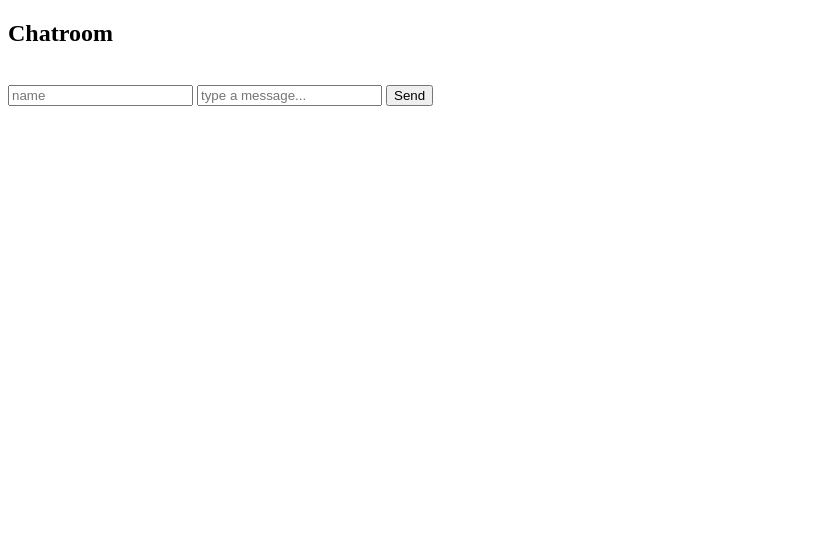
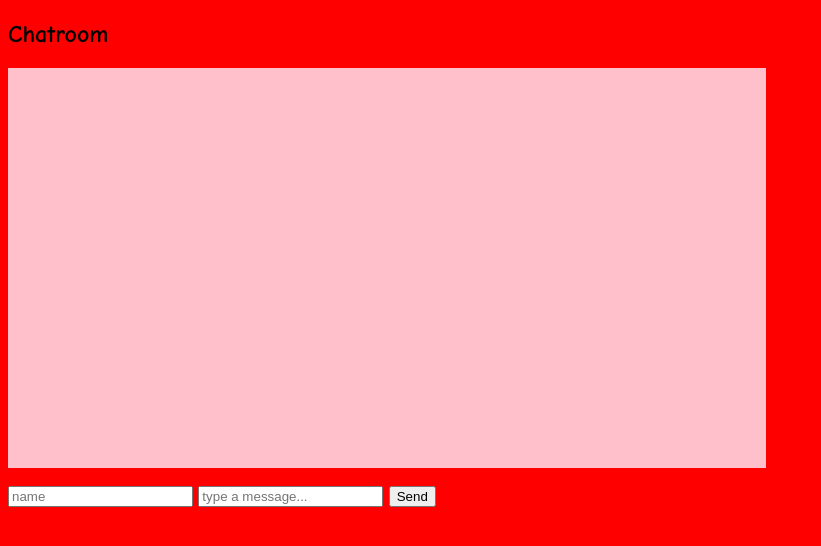
Before and after one commit to laurenawilkinson/meow-meow-chat, a website: page public/index.html in a window 1280 px wide. Shown: the whole page, without its empty margins (0-821 px from the left). Drawn offline with Linux system fonts and the light colour scheme.

Commit message:
making it w0rk

```diff
--- a/index.html
+++ b/public/index.html
@@ -1,8 +1,13 @@
 <!DOCTYPE html>
 <html>
     <head>
+        <meta name="viewport" content="width=device-width, initial-scale=1.0">
         <title>Chatroom</title>
+        <link rel="stylesheet" href="styles.css" type="text/css">
     </head>
+    <style>
+
+    </style>
     <body>
         <h2>Chatroom</h2>
         <div id="chat"></div>
@@ -49,6 +54,7 @@
                 };
                 ws.send(JSON.stringify(message));
                 msg.value = '';
+                msg.autofocus = true;
             }
         </script>
     </body>
--- /dev/null
+++ b/public/styles.scss
@@ -0,0 +1,12 @@
+
+html{
+    font-family: 'Comic Sans MS';
+    background: red;
+}
+
+#chat{
+    height: 400px;
+    overflow-y: scroll;
+    width: 60%;
+    background: pink;
+}
--- a/server.js
+++ b/server.js
@@ -3,11 +3,11 @@ const express = require('express');
 const WebSocketServer = require('ws');
 const path = require('path');
 const PORT = process.env.PORT || 3000;
-const INDEX = path.join(__dirname, 'index.html');
 
 const server = express()
-  .use((req, res) => res.sendFile(INDEX) )
+  .use(express.static(path.join(__dirname, 'public')))
   .listen(PORT, () => console.log(`Listening on ${ PORT }`));
+
 
 const wss = new WebSocketServer.Server({ server });
 
```
Also changed, not shown: public/styles.css (added), 1 other file.
